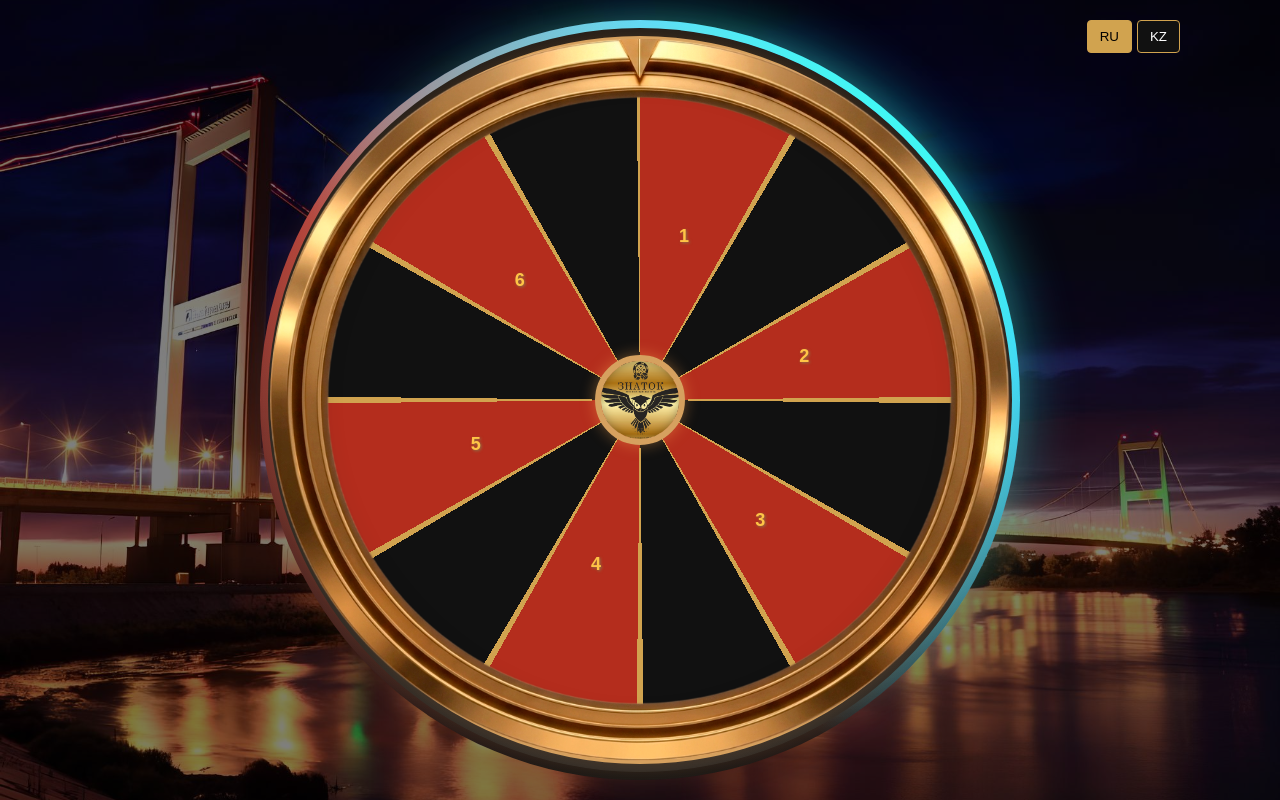
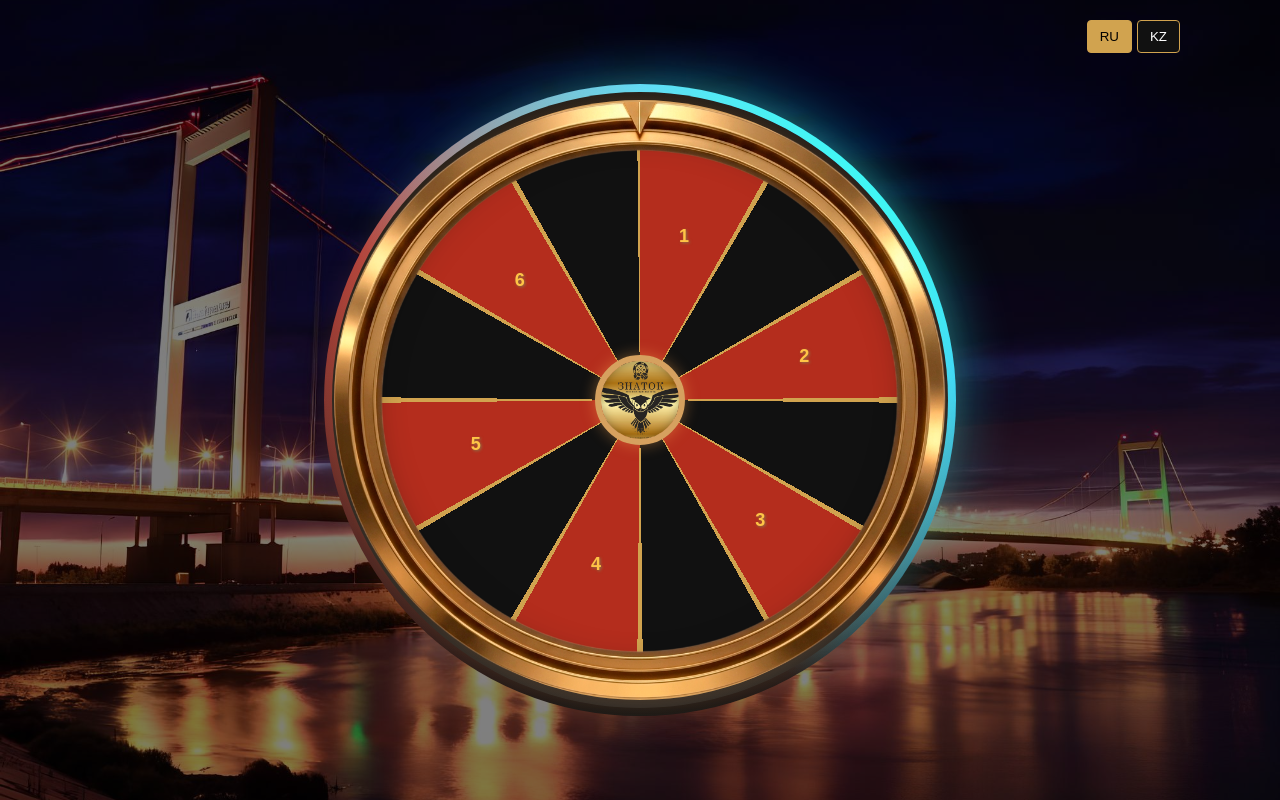
Before and after one commit to Nurdauletski/fortune_weel, a plain HTML site: page index.html in a window 1280 px wide. Drawn offline with Linux system fonts and the light colour scheme.

Commit message:
changed size of fortune

```diff
--- a/style.css
+++ b/style.css
@@ -4,8 +4,8 @@
   box-sizing: border-box;
 }
 :root {
-  --circle-size: 90vh;
-  --circle-size-m: 90vw;
+  --circle-size: 74vh;
+  --circle-size-m: 85vw;
 }
 body {
   height: 100vh;
```
